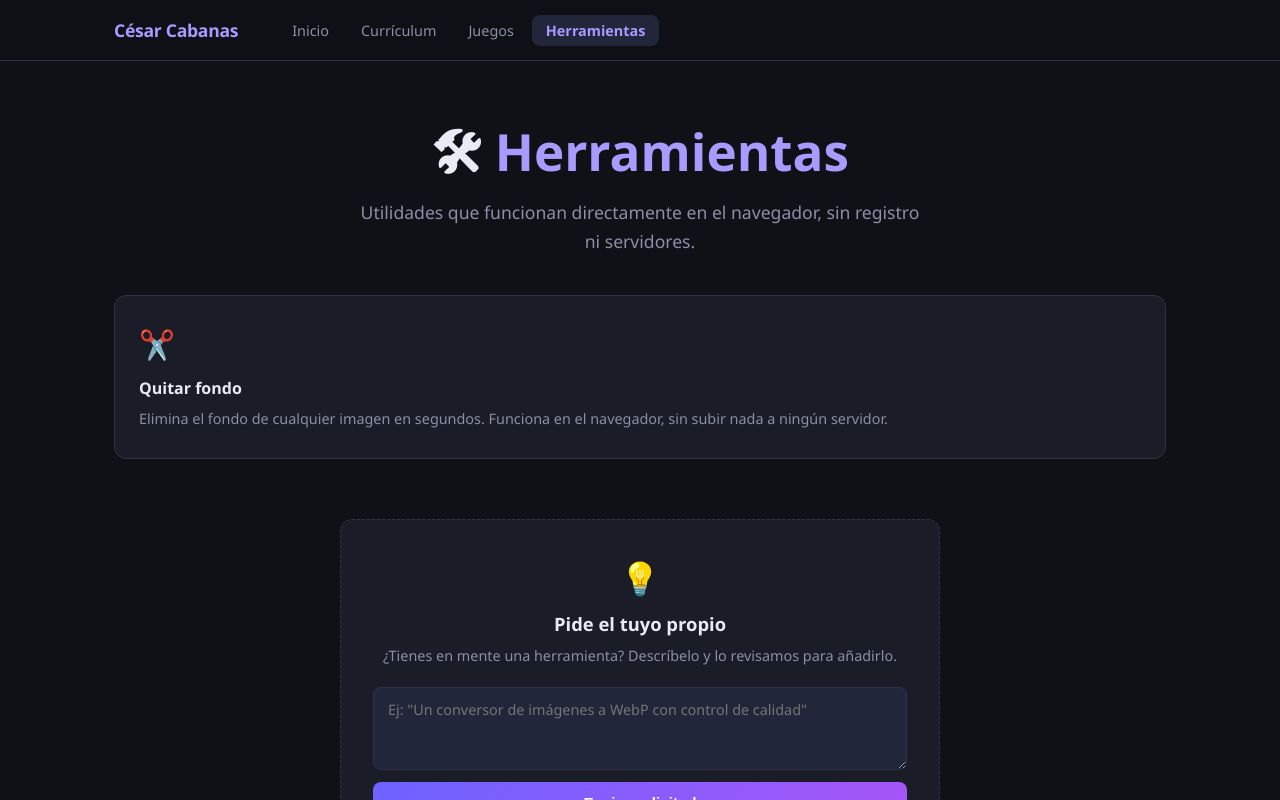
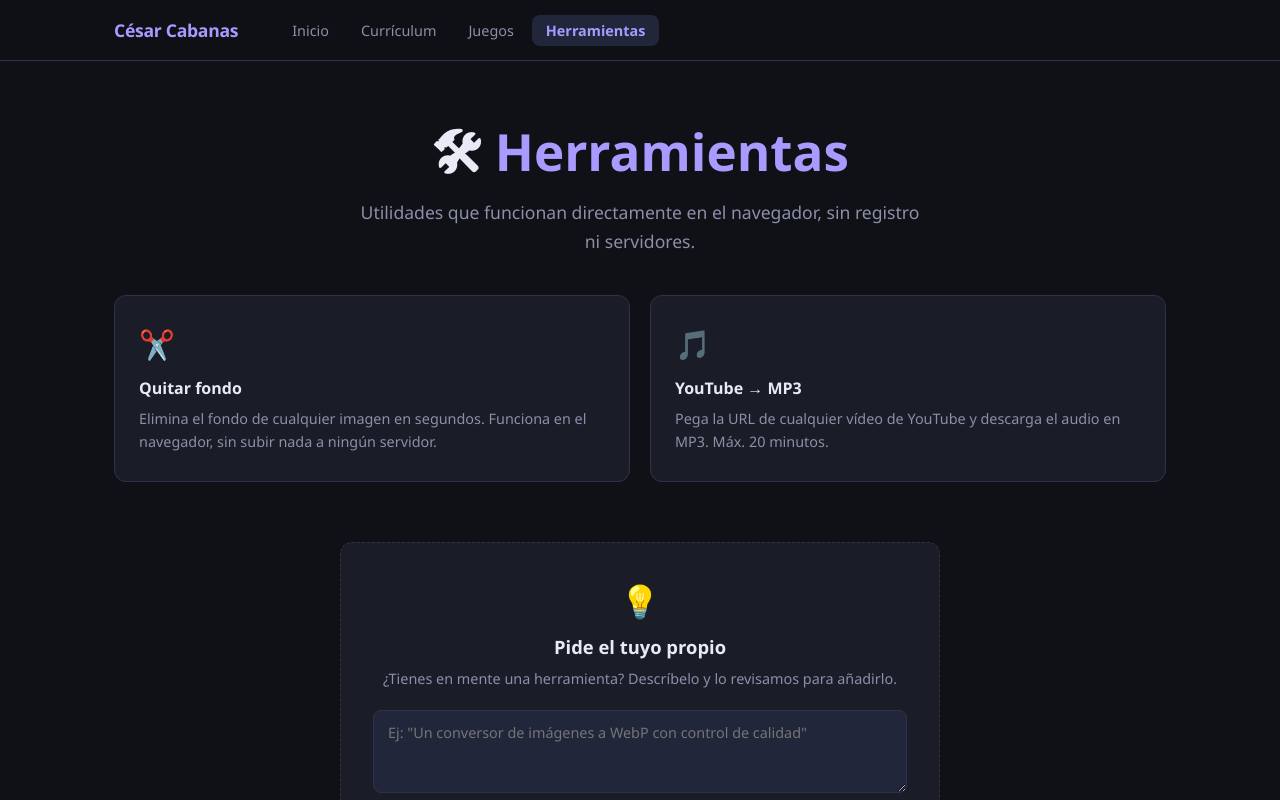
Before and after one commit to zeuscabanas/WebPolimorfica, a Next.js app: page /herramientas in a window 1280 px wide. Shown: the top 800 px of the page. Built offline with nearby package versions, Linux system fonts and the light colour scheme.

Commit message:
feat: youtube-mp3

```diff
--- a/app/herramientas/page.js
+++ b/app/herramientas/page.js
@@ -11,6 +11,12 @@ const tools = [
     icon: '✂️',
     name: 'Quitar fondo',
     desc: 'Elimina el fondo de cualquier imagen en segundos. Funciona en el navegador, sin subir nada a ningún servidor.',
+  },
+  {
+    href: '/herramientas/youtube-mp3',
+    icon: '🎵',
+    name: 'YouTube → MP3',
+    desc: 'Pega la URL de cualquier vídeo de YouTube y descarga el audio en MP3. Máx. 20 minutos.',
   },
 ];
 
```
